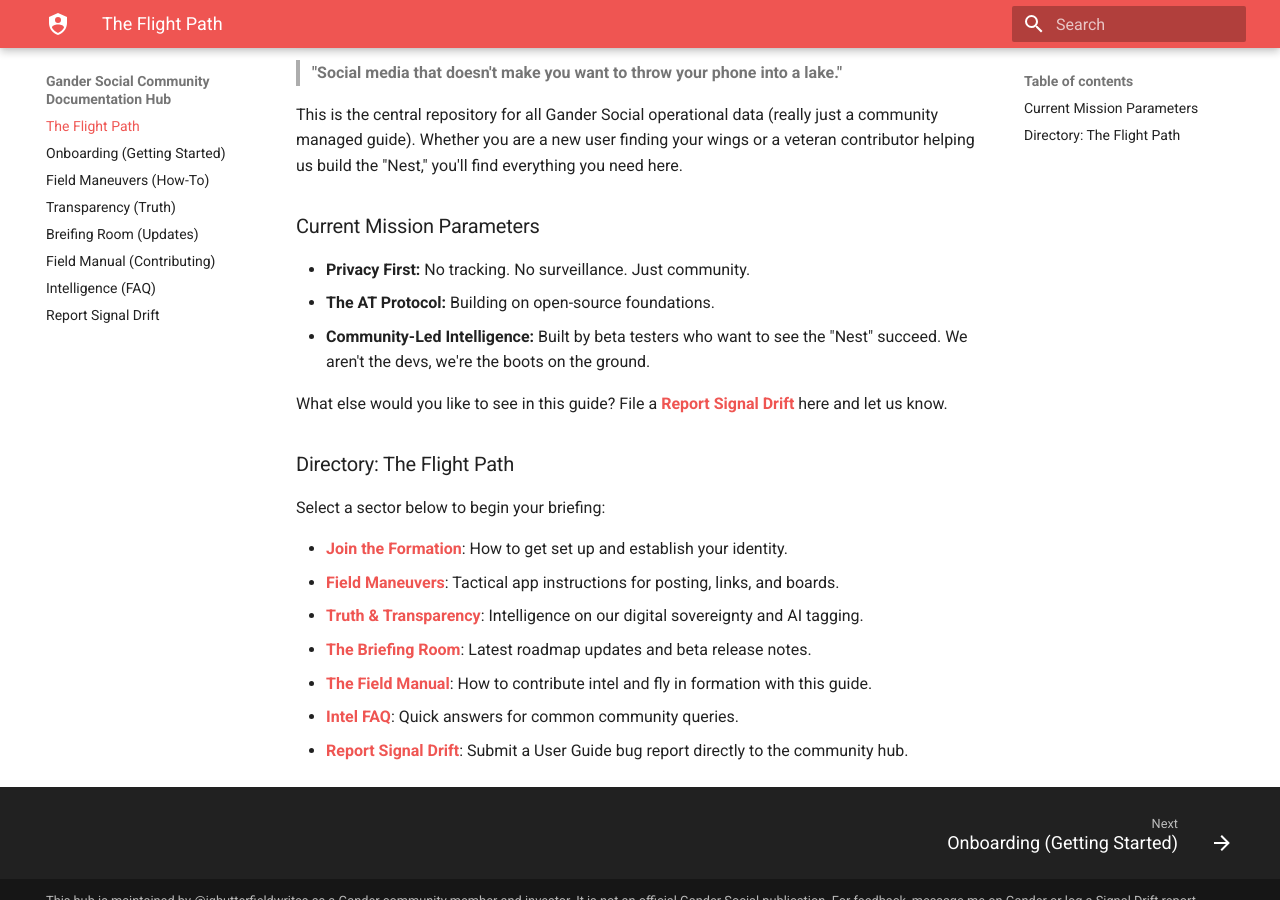
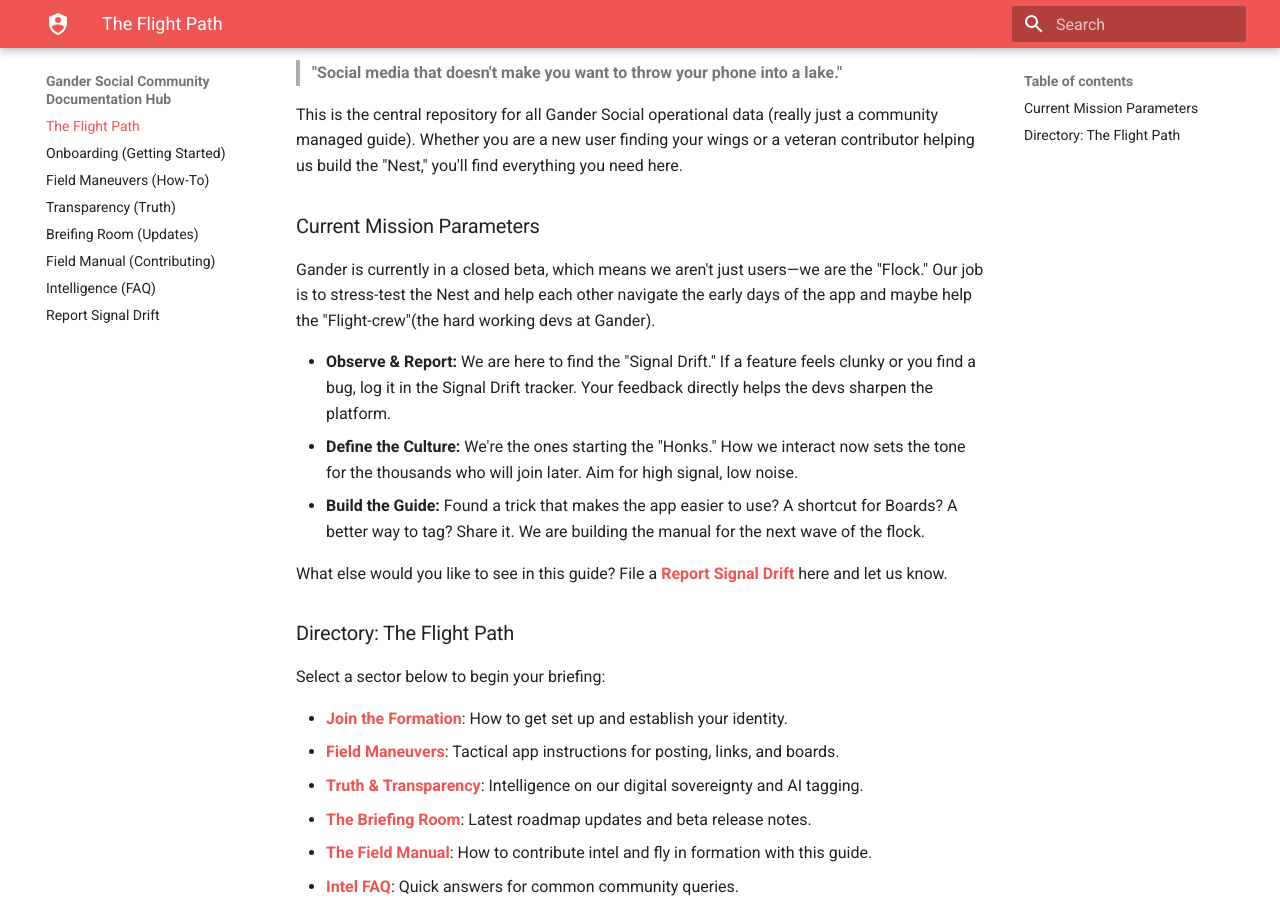
Before and after one commit to jasonbutt/gander-social-docs, an MkDocs documentation site: the page built from docs/index.md, in a window 1280 px wide and 900 px high, scrolled down 498 px. Built offline with MkDocs 1.6.1 and Material for MkDocs 9.7.7, drawn with Linux system fonts in a browser that asks for light colours.

Commit message:
Update images and index pages

```diff
--- a/docs/index.md
+++ b/docs/index.md
@@ -12,9 +12,11 @@ This is the central repository for all Gander Social operational data (really ju
 
 ### Current Mission Parameters
 
-- **Privacy First:** No tracking. No surveillance. Just community.
-- **The AT Protocol:** Building on open-source foundations.
-- **Community-Led Intelligence:** Built by beta testers who want to see the "Nest" succeed. We aren't the devs, we're the boots on the ground.
+Gander is currently in a closed beta, which means we aren't just users—we are the "Flock." Our job is to stress-test the Nest and help each other navigate the early days of the app and maybe help the "Flight-crew"(the hard working devs at Gander).
+
+- **Observe & Report:** We are here to find the "Signal Drift." If a feature feels clunky or you find a bug, log it in the Signal Drift tracker. Your feedback directly helps the devs sharpen the platform.
+- **Define the Culture:** We're the ones starting the "Honks." How we interact now sets the tone for the thousands who will join later. Aim for high signal, low noise.
+- **Build the Guide:** Found a trick that makes the app easier to use? A shortcut for Boards? A better way to tag? Share it. We are building the manual for the next wave of the flock.
 
 What else would you like to see in this guide? File a [**Report Signal Drift**](https://github.com/jasonbutt/gander-social-docs/issues/new/choose) here and let us know.
 
```
Also changed, not shown: docs/getting-started.md (+1 -1 lines), docs/how-to.md (+1 -0 lines), docs/transparency.md (+2 -2 lines).
